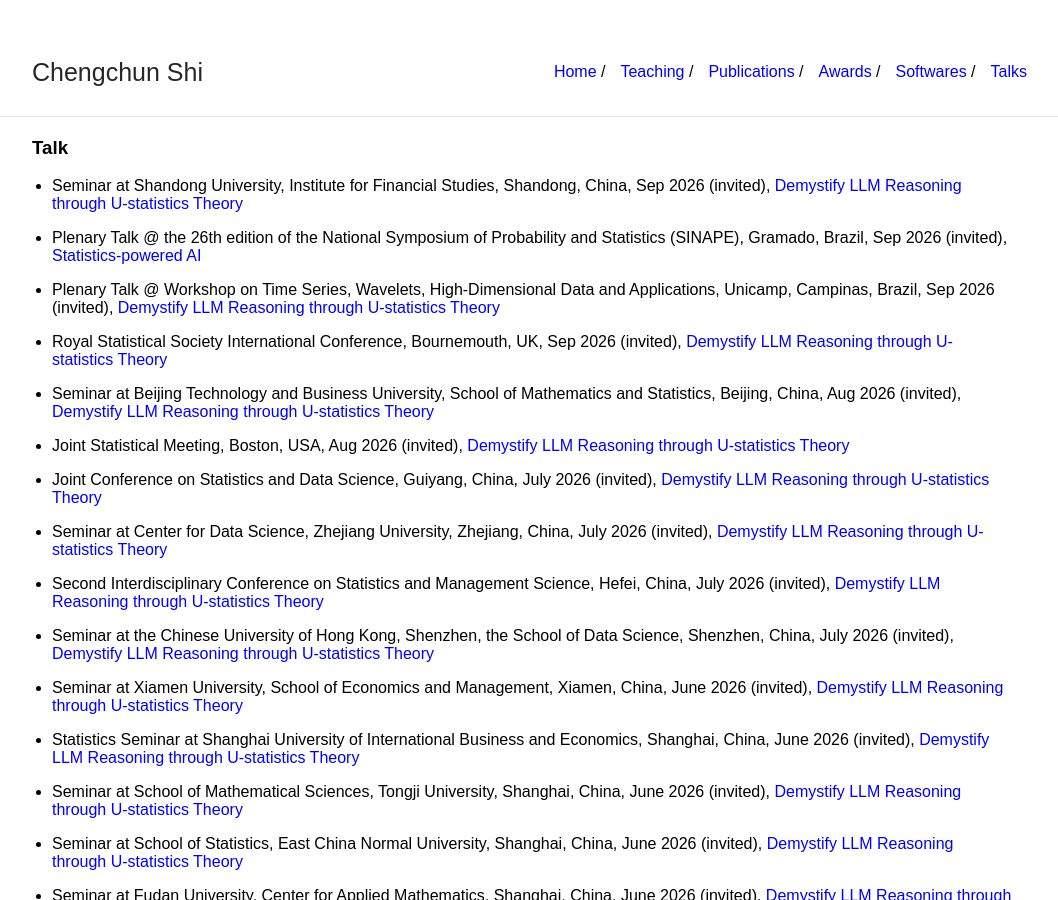
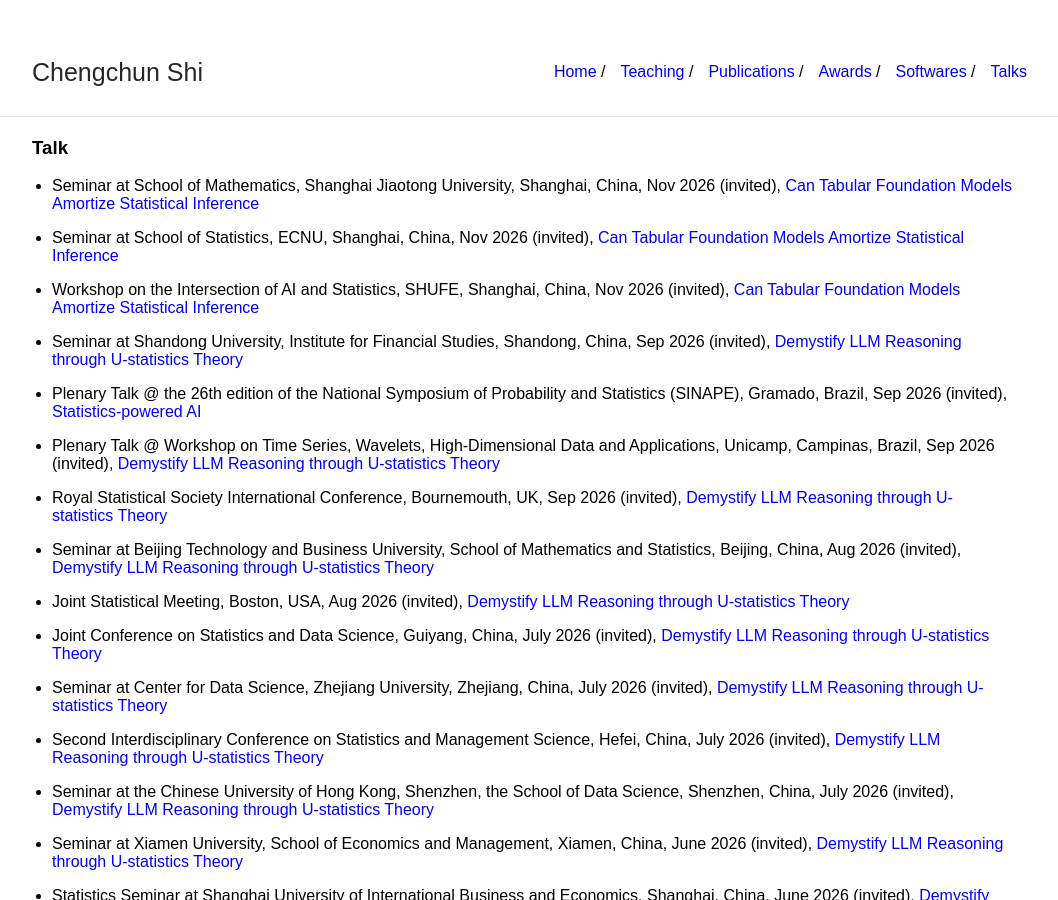
Before and after one commit to callmespring/callmespring.github.io, a Jekyll site: the page built from talk.md, in a window 1280 px wide and 900 px high. Shown: the whole window, without its empty margins (108-1166 px from the left). Built offline with Jekyll 4.4.1, drawn with Linux system fonts in a browser that asks for light colours.

Commit message:
Add upcoming talks and seminars for Nov 2026
Added details about upcoming seminars and workshops in November 2026.

```diff
--- a/talk.md
+++ b/talk.md
@@ -4,6 +4,12 @@ title: Talk
 ---
 
 ### Talk
+
+* Seminar at School of Mathematics, Shanghai Jiaotong University, Shanghai, China, Nov 2026 (invited), [Can Tabular Foundation Models Amortize Statistical Inference](https://kaiye.noncollapse.com/kai-talks/TabCon/#/1)
+
+* Seminar at School of Statistics, ECNU, Shanghai, China, Nov 2026 (invited), [Can Tabular Foundation Models Amortize Statistical Inference](https://kaiye.noncollapse.com/kai-talks/TabCon/#/1)
+
+* Workshop on the Intersection of AI and Statistics, SHUFE, Shanghai, China, Nov 2026 (invited), [Can Tabular Foundation Models Amortize Statistical Inference](https://kaiye.noncollapse.com/kai-talks/TabCon/#/1)
 
 * Seminar at Shandong University, Institute for Financial Studies, Shandong, China, Sep 2026 (invited), [Demystify LLM Reasoning through U-statistics Theory](./slides/GRPO.pdf)
 
```
